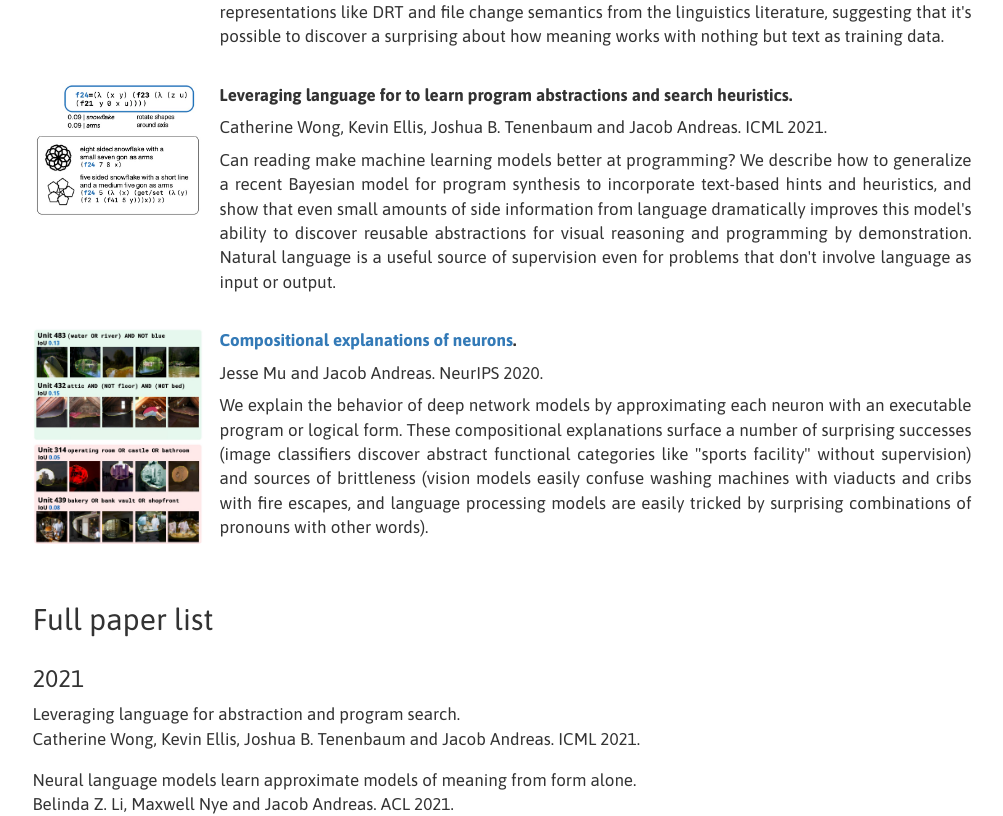
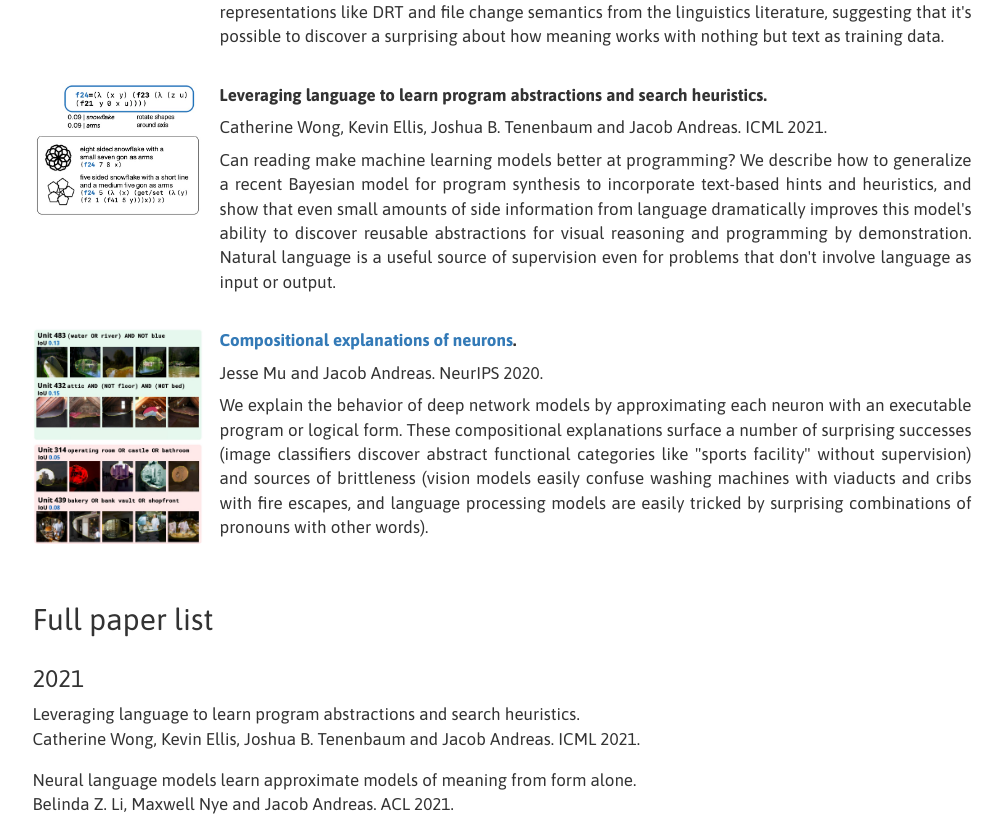
Before and after one commit to lingo-mit/website, a Jekyll site: the page built from research.md, in a window 1280 px wide. Shown: the part 367-1183 px from the top of the page, without its empty margins (10-1013 px from the left). Built offline with Jekyll 4.4.1, drawn with Linux system fonts in a browser that asks for light colours.

Commit message:
cathy paper title

```diff
--- a/research.md
+++ b/research.md
@@ -38,7 +38,7 @@ meaning works with nothing but text as training data.
   images with k-fold radial symmetry.">
 
   <p>
-  <b>Leveraging language for to learn program abstractions and search heuristics.</b>
+  <b>Leveraging language to learn program abstractions and search heuristics.</b>
   </p>
 
   <p>
@@ -88,7 +88,7 @@ meaning works with nothing but text as training data.
 
 ### 2021
 
-- Leveraging language for abstraction and program search.
+- Leveraging language to learn program abstractions and search heuristics.
 
   Catherine Wong, Kevin Ellis, Joshua B. Tenenbaum and Jacob Andreas. ICML 2021.
 
```
